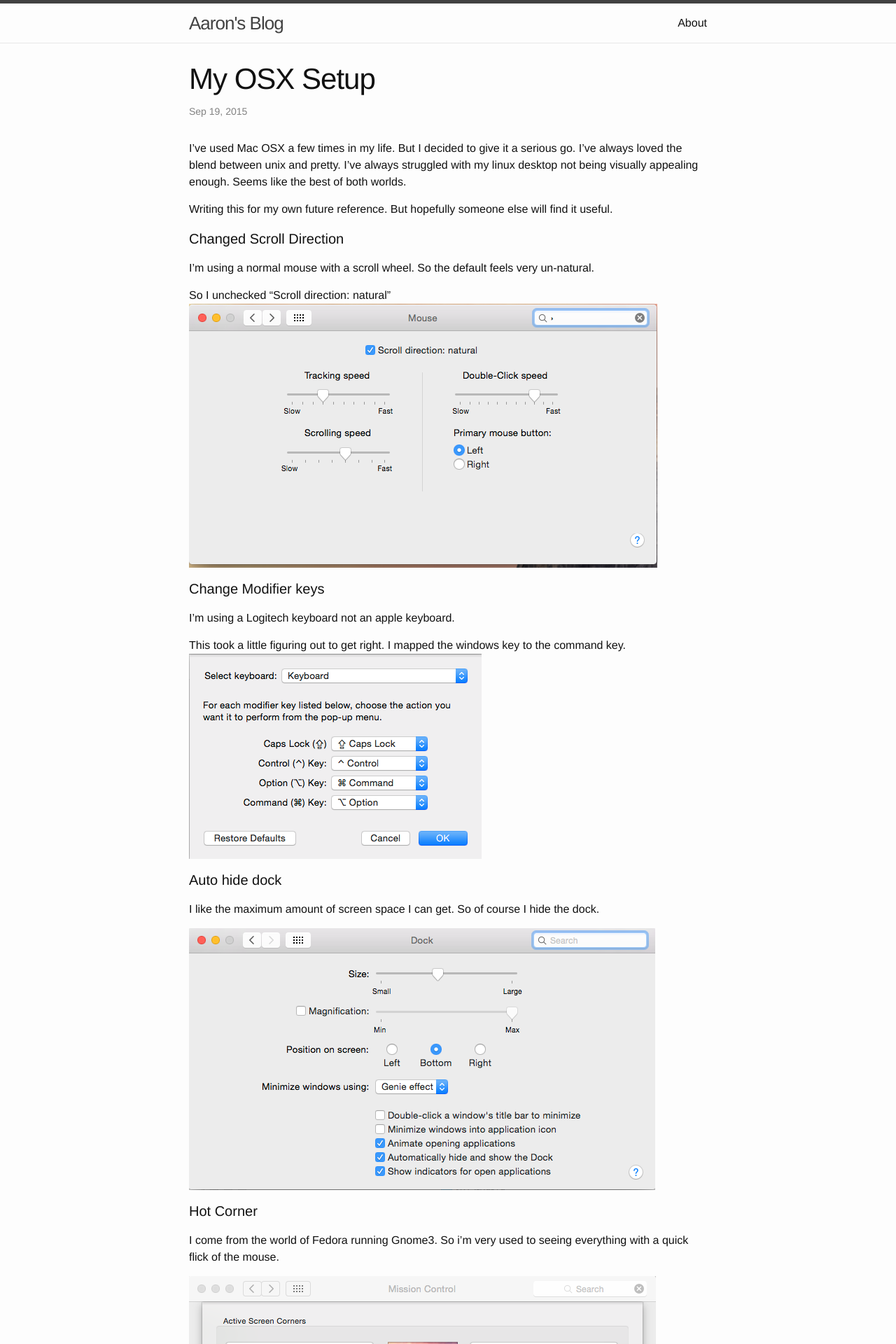
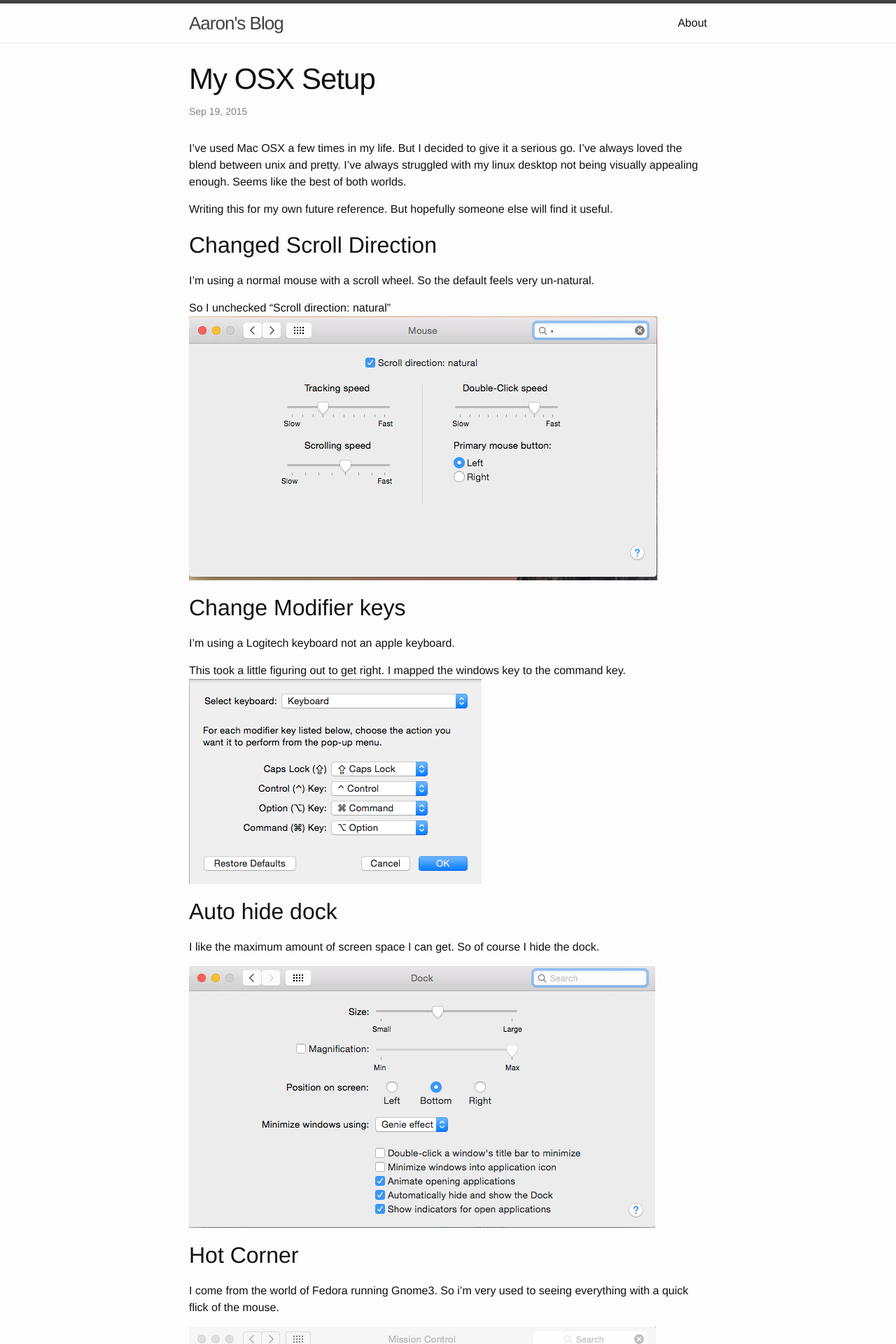
Before and after one commit to geekgonecrazy/geekgonecrazy.github.io, a Jekyll site: the page built from _posts/2015-09-19-osx-setup.md, in a window 1280 px wide. Shown: the top 1920 px of the page at 70% size. Built offline with Jekyll 4.4.1, drawn with Linux system fonts in a browser that asks for light colours.

Commit message:
a few tweaks to post

````diff
--- a/_posts/2015-09-19-osx-setup.md
+++ b/_posts/2015-09-19-osx-setup.md
@@ -9,29 +9,29 @@
 
 Writing this for my own future reference.  But hopefully someone else will find it useful.
 
-#### Changed Scroll Direction
+## Changed Scroll Direction
 I'm using a normal mouse with a scroll wheel.  So the default feels very un-natural.
 
 So I unchecked "Scroll direction: natural"
 ![Scroll Direction](/images/2015-09-19/scroll-dir.png)
 
-#### Change Modifier keys
+## Change Modifier keys
 I'm using a Logitech keyboard not an apple keyboard.
 
 This took a little figuring out to get right.  I mapped the windows key to the command key.
 ![Modifier Keys](/images/2015-09-19/modifier-keys.png)
 
-#### Auto hide dock
+## Auto hide dock
 I like the maximum amount of screen space I can get.  So of course I hide the dock.
 
 ![Dock Auto Hide](/images/2015-09-19/dock-autohide.png)
 
-#### Hot Corner
+## Hot Corner
 I come from the world of Fedora running Gnome3.  So i'm very used to seeing everything with a quick flick of the mouse.
 
 ![Hot Corner](/images/2015-09-19/hot-corner.png)
 
-#### Finder config
+## Finder config
 Couple of little tweaks I made.
 
 I like having the hard drive icons on my desktop.  Its convenient.
@@ -40,101 +40,101 @@
 Also like being able to quickly get to my home folder.
 ![Finder Sidebar](/images/2015-09-19/finder-sidebar.png)
 
-## Applications
+# Applications
 Alright now to the good stuff.
 
 I set to downloading applications.
 
-#### Google Chrome
+## Google Chrome
 Gotta have my favorite browser.
 
 [Download Here](https://www.google.com/chrome)
 
-#### Spectacle
+## Spectacle
 This is an application that allows you to use keyboard shortcuts to quickly snap windows.  Very useful
 
 [Download Here](https://www.spectacleapp.com/)
 
-#### Atom
+## Atom
 My favorite IDE.  I love the ability to use css / javascript to customize.  Plus it has tons of packages.  More on that another time.
 
 [Download Here](https://atom.io)
 
-#### Virtualbox
+## Virtualbox
 Gotta have our vms!  This is useful for vagrant / docker / windows vms.
 
 [Download Here](https://www.virtualbox.org/wiki/Downloads)
 
-#### Rocket.Chat
+## Rocket.Chat
 
 [Check the community out here](https://rocket.chat)
 [Download Client Here](https://github.com/RocketChat/Rocket.Chat.Electron/releases)
 
-#### Robomongo
+## Robomongo
 Great application to query / view mongodb databases.
 
 [Download Here](http://robomongo.org/)
 
-#### Postgres.app
+## Postgres.app
 A little postgres install.  Haven't played with this much.  But know I will in the future.
 
 [Download Here](http://postgresapp.com/)
 
-#### Sequel Pro
+## Sequel Pro
 Great tool for playing with SQL.
 
 [Download Here](http://www.sequelpro.com/)
 
-#### Spotify
+## Spotify
 I bounce back between Spotify and Google Music.  If only Google Music had a great desktop app that would actually work.
 
 [Download Here](https://www.spotify.com/us/)
 
-#### VLC
+## VLC
 If a video / audio file won't play anywhere else.  This will play it.
 
 [Download Here](http://www.videolan.org/vlc/index.html)
 
-#### iTerm2
+## iTerm2
 Quickly becoming my favorite terminal emulator. This is what i'll use below for setting up my shell.
 
 [Download Here](https://www.iterm2.com/)
 
-#### GifGrabber
+## GifGrabber
 Great application for recording gifs.
 
 [Download Here](http://www.gifgrabber.com/)
 
-#### Teamviewer
+## Teamviewer
 For those times I need to help friends / family.
 
 [Download Here](https://www.teamviewer.com)
 
-#### Join.me
+## Join.me
 For those times I need to quickly share my screen.
 
 [Download Here](https://www.join.me)
 
-#### Vagrant
+## Vagrant
 Great deal for quickly setting up virtual macines.  A blog post on this is coming soon.
 
 [Download Here](https://www.vagrantup.com/downloads.html)
 
-#### Docker toolbox
+## Docker toolbox
 Love Docker.  So this is a must.
 
 [Download Here](https://www.docker.com/toolbox)
 
-#### Brew
+## Brew
 If you consider your self any sort of power user, this is a must.
 
 [Download Here](http://brew.sh/)
 
 
-## Terminal Setup
+# Terminal Setup
 I spend a good portion of my time here.  So getting this looking good is important.
 
-### Install theme
+## Install theme
 
 I use the solarized theme.
 
@@ -154,14 +154,14 @@
 
 ![Transparency](/images/2015-09-19/add-transparency.png)
 
-### Change shell
+## Change shell
 Next I changed my shell to zsh.
 
 ```
 chsh -s $(which zsh)
 ```
 
-### Install oh-my-zsh
+## Install oh-my-zsh
 I then installed oh-my-zsh.  This gives you access to different prompts.
 
 [More Info Here](http://ohmyz.sh/)
@@ -172,7 +172,7 @@
 
 This will possibly prompt you to install XCode CLI tools.  If so do that.  Then re-run the command.
 
-### Set prompt
+## Set prompt
 
 To edit which one of the prompts you use do:
 
@@ -194,7 +194,7 @@
 
 Using `source ~/.zshrc` will reload your zsh config.
 
-### Setup git Info
+## Setup git Info
 You'll be reminded at some point to do this.  But good to go ahead and set this.  :smile:
 
 ```
@@ -202,7 +202,7 @@
 git config --global user.name "Your Name"
 ```
 
-### Install misc other things
+## Install misc other things
 I used brew to install a few things I used frequently
 
 ```
````
